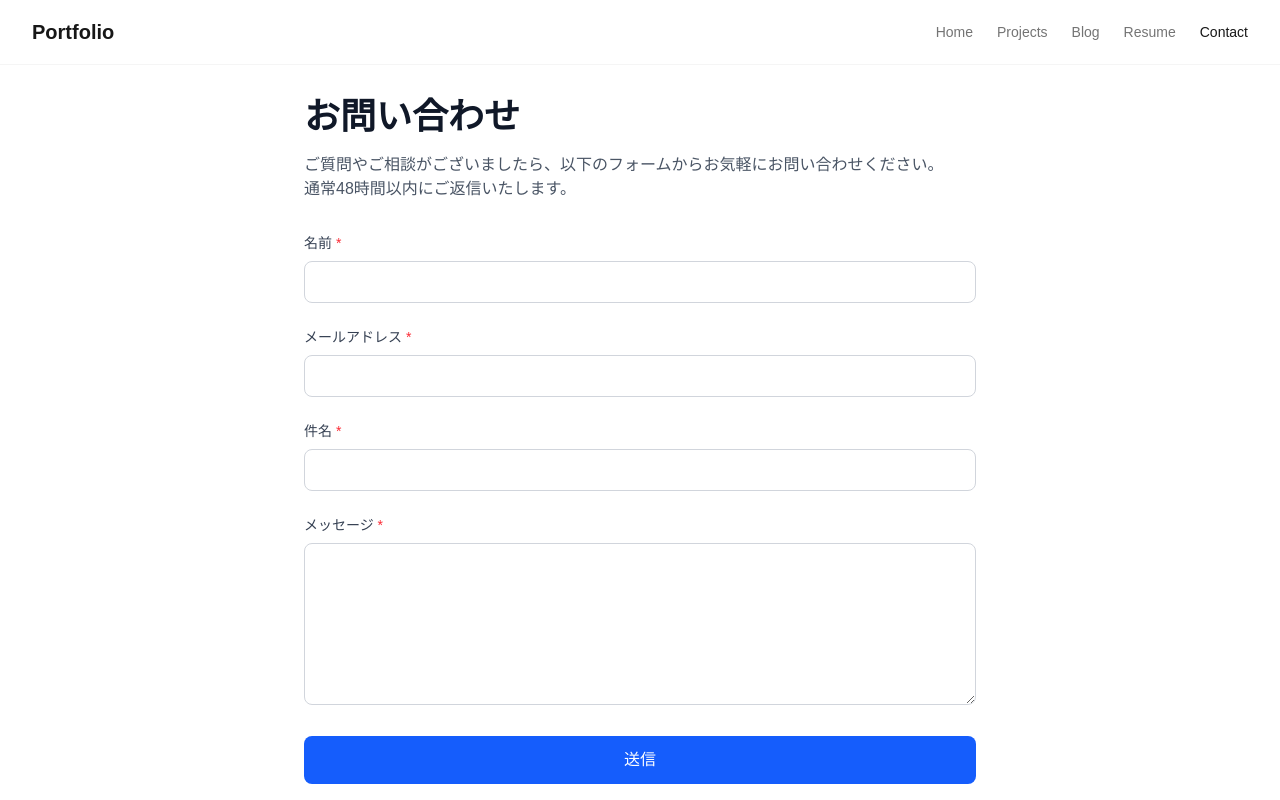
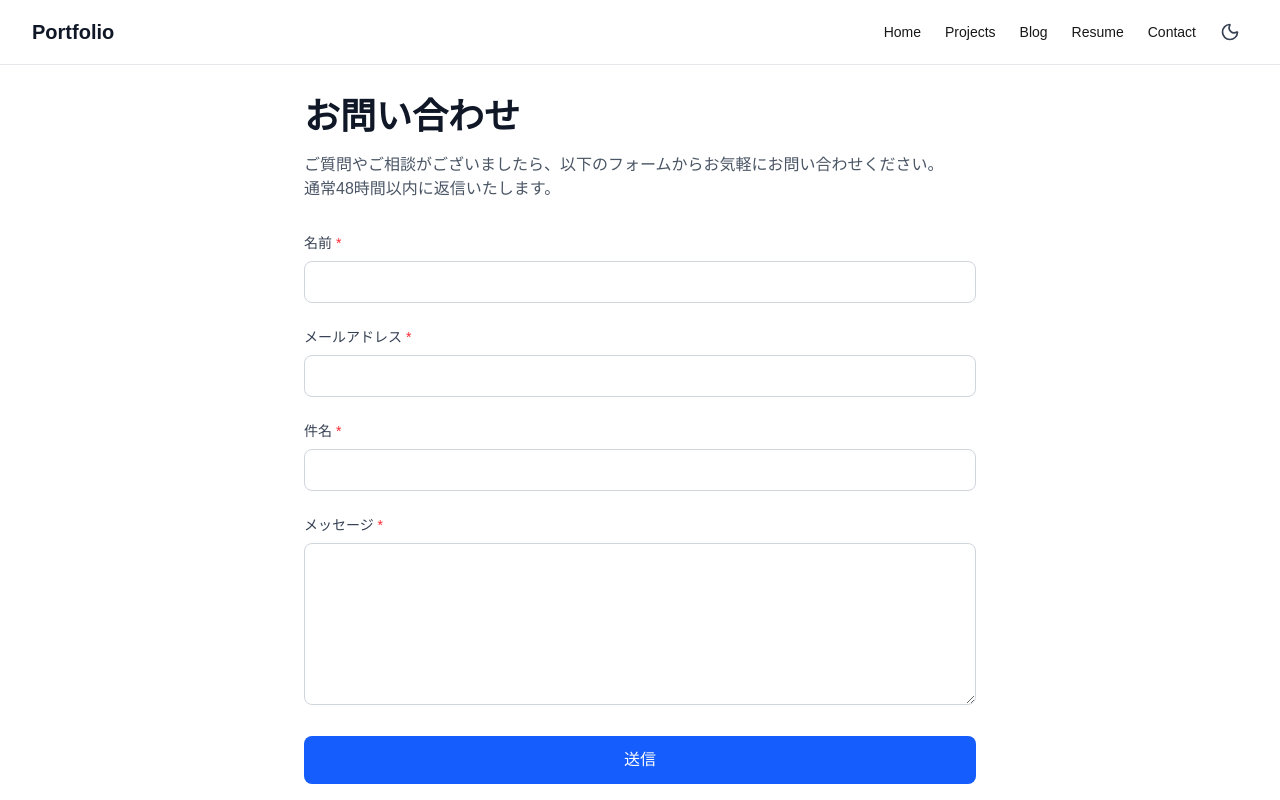
Before and after one commit to aoyama01/portfolio, a Next.js app: page /contact in a window 1280 px wide. Shown: the top 800 px of the page. Built offline with nearby package versions, Linux system fonts and the light colour scheme; no server answers.

Commit message:
feat: implement light/dark theme toggle

```diff
--- a/src/app/contact/page.tsx
+++ b/src/app/contact/page.tsx
@@ -14,7 +14,7 @@ export default function ContactPage() {
         <p className="mb-8 text-gray-600 dark:text-gray-400">
           ご質問やご相談がございましたら、以下のフォームからお気軽にお問い合わせください。
           <br />
-          通常48時間以内にご返信いたします。
+          通常48時間以内に返信いたします。
         </p>
 
         <ContactForm />
--- a/src/app/globals.css
+++ b/src/app/globals.css
@@ -2,30 +2,27 @@
 @plugin "@tailwindcss/typography";
 @import "highlight.js/styles/github-dark.css";
 
-:root {
-  --background: #ffffff;
-  --foreground: #171717;
-  --border: #e5e5e5;
-}
+@variant dark (&:is(.dark *));
 
-@theme inline {
-  --color-background: var(--background);
-  --color-foreground: var(--foreground);
-  --color-border: var(--border);
+@theme {
   --font-sans: var(--font-geist-sans);
   --font-mono: var(--font-geist-mono);
 }
 
-@media (prefers-color-scheme: dark) {
+@layer base {
   :root {
-    --background: #0a0a0a;
-    --foreground: #ededed;
-    --border: #262626;
+    --background: 255 255 255;
+    --foreground: 23 23 23;
+  }
+
+  .dark {
+    --background: 10 10 10;
+    --foreground: 237 237 237;
   }
 }
 
 body {
-  background: var(--background);
-  color: var(--foreground);
+  background-color: rgb(var(--background));
+  color: rgb(var(--foreground));
   font-family: Arial, Helvetica, sans-serif;
 }
--- a/src/app/layout.tsx
+++ b/src/app/layout.tsx
@@ -3,6 +3,7 @@ import { Geist, Geist_Mono } from "next/font/google";
 import "./globals.css";
 import { Header } from "@/components/layout/Header";
 import { Footer } from "@/components/layout/Footer";
+import { ThemeProvider } from "@/providers/ThemeProvider";
 
 const geistSans = Geist({
   variable: "--font-geist-sans",
@@ -53,9 +54,11 @@ export default function RootLayout({
       <body
         className={`${geistSans.variable} ${geistMono.variable} flex min-h-screen flex-col antialiased`}
       >
-        <Header />
-        <main className="flex-1">{children}</main>
-        <Footer />
+        <ThemeProvider>
+          <Header />
+          <main className="flex-1">{children}</main>
+          <Footer />
+        </ThemeProvider>
       </body>
     </html>
   );
--- a/src/components/layout/Header.tsx
+++ b/src/components/layout/Header.tsx
@@ -1,18 +1,22 @@
 import Link from "next/link";
 import { Navigation } from "./Navigation";
 import { MobileMenu } from "./MobileMenu";
+import { ThemeToggle } from "@/components/ui/ThemeToggle";
 
 export function Header() {
   return (
-    <header className="border-border/40 bg-background/95 supports-[backdrop-filter]:bg-background/60 sticky top-0 z-50 w-full border-b backdrop-blur">
+    <header className="sticky top-0 z-50 w-full border-b border-gray-200 bg-white/95 backdrop-blur supports-[backdrop-filter]:bg-white/60 dark:border-gray-800 dark:bg-gray-900/95 dark:supports-[backdrop-filter]:bg-gray-900/60">
       <div className="mx-auto flex h-16 max-w-7xl items-center justify-between px-4 sm:px-6 lg:px-8">
         {/* Logo */}
         <Link href="/" className="flex items-center space-x-2">
-          <span className="text-xl font-bold">Portfolio</span>
+          <span className="text-xl font-bold text-gray-900 dark:text-gray-100">Portfolio</span>
         </Link>
 
-        {/* Desktop Navigation */}
-        <Navigation />
+        {/* Desktop Navigation and Theme Toggle */}
+        <div className="flex items-center gap-4">
+          <Navigation />
+          <ThemeToggle />
+        </div>
 
         {/* Mobile Menu */}
         <MobileMenu />
--- /dev/null
+++ b/src/components/ui/ThemeToggle.tsx
@@ -0,0 +1,31 @@
+"use client";
+
+import { useTheme } from "@/providers/ThemeProvider";
+import { Moon, Sun } from "lucide-react";
+
+export function ThemeToggle() {
+  const { setTheme, resolvedTheme, mounted } = useTheme();
+
+  const toggleTheme = () => {
+    setTheme(resolvedTheme === "dark" ? "light" : "dark");
+  };
+
+  // Prevent hydration mismatch by not rendering until mounted
+  if (!mounted) {
+    return (
+      <div className="rounded-lg p-2">
+        <div className="h-5 w-5" />
+      </div>
+    );
+  }
+
+  return (
+    <button
+      onClick={toggleTheme}
+      className="rounded-lg p-2 text-gray-700 transition-colors hover:bg-gray-100 dark:text-gray-300 dark:hover:bg-gray-800"
+      aria-label={`Switch to ${resolvedTheme === "dark" ? "light" : "dark"} mode`}
+    >
+      {resolvedTheme === "dark" ? <Sun className="h-5 w-5" /> : <Moon className="h-5 w-5" />}
+    </button>
+  );
+}
--- /dev/null
+++ b/src/providers/ThemeProvider.tsx
@@ -0,0 +1,100 @@
+"use client";
+
+import { createContext, useContext, useEffect, useState } from "react";
+
+type Theme = "light" | "dark" | "system";
+
+interface ThemeContextType {
+  theme: Theme;
+  setTheme: (theme: Theme) => void;
+  resolvedTheme: "light" | "dark";
+  mounted: boolean;
+}
+
+const ThemeContext = createContext<ThemeContextType | undefined>(undefined);
+
+export function ThemeProvider({ children }: { children: React.ReactNode }) {
+  const [theme, setTheme] = useState<Theme>("system");
+  const [resolvedTheme, setResolvedTheme] = useState<"light" | "dark">("light");
+  const [mounted, setMounted] = useState(false);
+
+  // Initialize theme on mount
+  useEffect(() => {
+    setMounted(true);
+
+    const root = window.document.documentElement;
+
+    // Load theme from localStorage
+    const savedTheme = (localStorage.getItem("theme") as Theme | null) || "system";
+
+    // Apply theme immediately
+    root.classList.remove("light", "dark");
+
+    if (savedTheme === "system") {
+      const systemTheme = window.matchMedia("(prefers-color-scheme: dark)").matches
+        ? "dark"
+        : "light";
+      root.classList.add(systemTheme);
+      setResolvedTheme(systemTheme);
+    } else {
+      root.classList.add(savedTheme);
+      setResolvedTheme(savedTheme);
+    }
+
+    setTheme(savedTheme);
+  }, []);
+
+  // Update theme when it changes
+  useEffect(() => {
+    if (!mounted) return;
+
+    const root = window.document.documentElement;
+
+    // Remove previous theme classes
+    root.classList.remove("light", "dark");
+
+    if (theme === "system") {
+      const systemTheme = window.matchMedia("(prefers-color-scheme: dark)").matches
+        ? "dark"
+        : "light";
+      root.classList.add(systemTheme);
+      setResolvedTheme(systemTheme);
+    } else {
+      root.classList.add(theme);
+      setResolvedTheme(theme);
+    }
+
+    // Save to localStorage
+    localStorage.setItem("theme", theme);
+  }, [theme, mounted]);
+
+  useEffect(() => {
+    // Listen for system theme changes
+    const mediaQuery = window.matchMedia("(prefers-color-scheme: dark)");
+    const handleChange = () => {
+      if (theme === "system") {
+        const systemTheme = mediaQuery.matches ? "dark" : "light";
+        setResolvedTheme(systemTheme);
+        window.document.documentElement.classList.remove("light", "dark");
+        window.document.documentElement.classList.add(systemTheme);
+      }
+    };
+
+    mediaQuery.addEventListener("change", handleChange);
+    return () => mediaQuery.removeEventListener("change", handleChange);
+  }, [theme]);
+
+  return (
+    <ThemeContext.Provider value={{ theme, setTheme, resolvedTheme, mounted }}>
+      {children}
+    </ThemeContext.Provider>
+  );
+}
+
+export function useTheme() {
+  const context = useContext(ThemeContext);
+  if (context === undefined) {
+    throw new Error("useTheme must be used within a ThemeProvider");
+  }
+  return context;
+}
```
